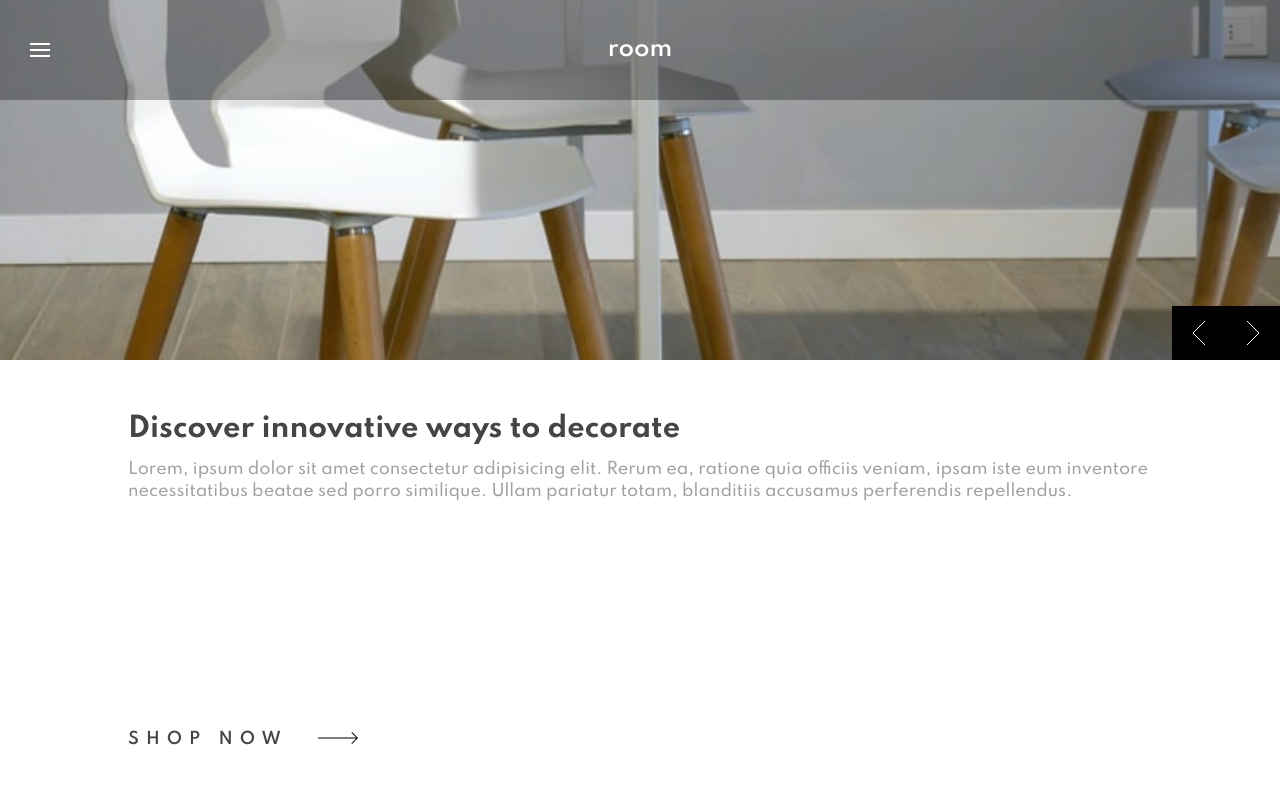
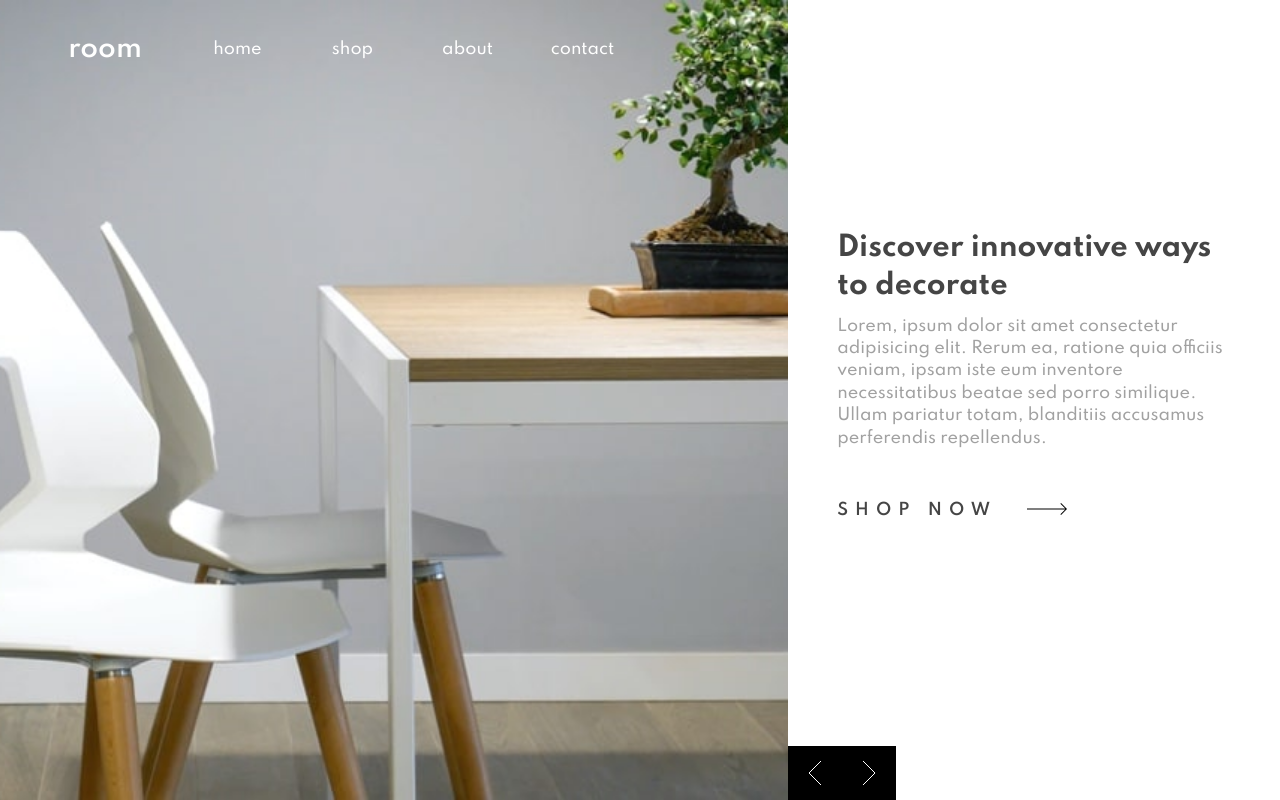
Before and after one commit to nysezgin/slider, a React (Create React App) app: page / in a window 1280 px wide. Shown: the top 800 px of the page. Built offline with nearby package versions, Linux system fonts and the light colour scheme.

Commit message:
desktop view added

```diff
--- a/src/App.js
+++ b/src/App.js
@@ -1,8 +1,8 @@
-import './reset.css';
-import './App.scss';
-import React, {useState, useEffect} from "react"
-import Header from './components/Header';
-import Main from './components/Main';
+import "./reset.css";
+import "./App.scss";
+import React, { useState, useEffect } from "react";
+import Header from "./components/Header";
+import Main from "./components/Main";
 
 function App() {
   //// Is Mobile?
@@ -22,7 +22,7 @@ function App() {
   }, []);
   return (
     <>
-    <Header />
+      <Header isMobile={isMobile} />
       <Main isMobile={isMobile} />
     </>
   );
--- a/src/App.scss
+++ b/src/App.scss
@@ -26,6 +26,7 @@ $main-title-color: hsl(0, 0%, 27%);
 // Other Variables
 $text-margin: 50px;
 $title-bottom-margin: 10px;
+$desktop-about-img-width: 30%;
 
 //// Extends
 %big-image {
@@ -68,6 +69,11 @@ body {
   background-color: rgba(0, 0, 0, 0.3);
   transition: background-color 0.6s ease-in-out;
 
+  @include desktop {
+    background-color: transparent;
+    grid-template-columns: 150px auto 50%;
+  }
+
   &--scrolled {
     background-color: black;
   }
@@ -77,6 +83,10 @@ body {
   display: flex;
   background-color: transparent;
   padding: 15px 0;
+
+  @include desktop {
+    display: none;
+  }
 }
 
 .logo {
@@ -85,6 +95,10 @@ body {
   color: $header-text-color;
   font-weight: 600;
   font-size: 1.4rem;
+
+  @include desktop {
+    font-size: 1.6rem;
+  }
 }
 
 // Navbar
@@ -95,16 +109,44 @@ body {
   grid-column: 1 / span 3;
   transition: height 0.4s ease-in-out;
 
+  @include desktop {
+    grid-row: auto;
+    grid-column: auto;
+  }
+
   &__list {
     display: flex;
     flex-direction: column;
     text-align: center;
+
+    @include desktop {
+      display: grid;
+      grid-template-columns: repeat(4, 1fr);
+    }
   }
 
   &__link {
     padding: 15px 0;
     display: block;
     color: $header-text-color;
+    border-bottom: solid 2px transparent;
+    transition: border-color 0.6s ease;
+
+    &:hover {
+      transition: background-color 0.6s ease;
+      @include desktop {
+        background-color: rgba(0, 0, 0, 0.5);
+        border-radius: 15px;
+      }
+    }
+
+    &--scrolled:hover {
+      @include desktop {
+        transition: border-color 0.6s ease;
+        border-bottom: solid 2px white;
+        border-radius: 0;
+      }
+    }
   }
 }
 
@@ -124,6 +166,13 @@ body {
 
 //// Main
 
+main {
+  @include desktop {
+    display: grid;
+    grid-template-rows: 100vh auto;
+  }
+}
+
 // Slider
 
 .slider {
@@ -131,12 +180,25 @@ body {
   overflow: hidden;
   height: 50rem;
 
+  @include tablet {
+    height: 45rem;
+  }
+
+  @include desktop {
+    height: auto;
+  }
+
   &__slide {
     position: absolute;
     top: 0;
     left: 0;
     opacity: 0;
     transition: all 0.5s ease-in-out;
+
+    @include desktop {
+      display: grid;
+      grid-template-columns: calc(70% - 108px) auto;
+    }
   }
 
   &__slide--active {
@@ -154,12 +216,22 @@ body {
 
   &__image {
     @extend %big-image;
+
+    @include desktop {
+      height: 100vh;
+    }
   }
 
   &__button-wrapper {
     position: absolute;
     top: 306px;
     right: 0;
+
+    @include desktop {
+      top: auto;
+      bottom: 0;
+      right: $desktop-about-img-width;
+    }
   }
 
   &__button {
@@ -178,7 +250,12 @@ body {
   }
 
   &__info-wrapper {
+    position: relative;
     @extend %info-wrapper;
+
+    @include desktop {
+      align-self: center;
+    }
   }
 
   &__title {
@@ -191,17 +268,14 @@ body {
   &__info {
     color: $main-text-color;
     max-height: 160px;
-    overflow: scroll;
+    overflow: auto;
   }
 
   &__shop-link {
-    position: absolute;
-    margin: $text-margin 10%;
+    margin: $text-margin 0;
     letter-spacing: 7px;
     color: $main-title-color;
     font-weight: 600;
-    bottom: 0;
-    left: 0;
     transition: color 0.4s ease;
 
     &:hover {
@@ -217,6 +291,12 @@ body {
 // About
 
 .about {
+  @include desktop {
+    display: grid;
+    grid-template-columns: $desktop-about-img-width auto $desktop-about-img-width;
+    align-items: center;
+  }
+
   &__info-wrapper {
     @extend %info-wrapper;
   }
@@ -234,5 +314,26 @@ body {
 
   &__image {
     @extend %big-image;
+
+    @include desktop {
+      height: 100%;
+    }
   }
 }
+
+//// Custom Scrollbar
+
+::-webkit-scrollbar-track {
+  box-shadow: inset 0 0 4px rgba(0, 0, 0, 0.3);
+  background-color: #f5f5f5;
+}
+
+::-webkit-scrollbar {
+  width: 7px;
+  height: 7px;
+  background-color: #f5f5f5;
+}
+
+::-webkit-scrollbar-thumb {
+  background-color: #000000;
+}
--- a/src/components/Header.js
+++ b/src/components/Header.js
@@ -1,7 +1,7 @@
 import React, { useState, useEffect, useRef } from "react";
 import { ReactComponent as MenuIcon } from "./images/icon-hamburger.svg";
 
-export default function Header() {
+export default function Header({ isMobile }) {
   //// Monitor scrollY activity
   const [scrolled, setScrolled] = useState(false);
 
@@ -26,13 +26,14 @@ export default function Header() {
   const [showNavbar, setShowNavbar] = useState(false);
 
   useEffect(() => {
-    const navbarListHeight = navbarListRef.current.getBoundingClientRect().height;
-    if (showNavbar) {
-      navbarRef.current.style.height = `${navbarListHeight}px`
-    } else {
-      navbarRef.current.style.height = "0px";
-    }
-  }, [showNavbar])
+    const navbarListHeight = navbarListRef.current.getBoundingClientRect()
+      .height;
+      if (showNavbar || !isMobile) {
+        navbarRef.current.style.height = `${navbarListHeight}px`;
+      } else {
+        navbarRef.current.style.height = "0px";
+      }
+  }, [showNavbar, isMobile]);
 
   return (
     <header
@@ -50,22 +51,22 @@ export default function Header() {
       <nav className="navbar" ref={navbarRef}>
         <ul className="navbar__list" ref={navbarListRef}>
           <li className="navbar__item">
-            <a className="navbar__link" href="/">
+            <a className={scrolled && !isMobile ? "navbar__link navbar__link--scrolled" : "navbar__link"} href="/">
               home
             </a>
           </li>
           <li className="navbar__item">
-            <a className="navbar__link" href="/">
+            <a className={scrolled && !isMobile ? "navbar__link navbar__link--scrolled" : "navbar__link"} href="/">
               shop
             </a>
           </li>
           <li className="navbar__item">
-            <a className="navbar__link" href="/">
+            <a className={scrolled && !isMobile ? "navbar__link navbar__link--scrolled" : "navbar__link"} href="/">
               about
             </a>
           </li>
           <li className="navbar__item">
-            <a className="navbar__link" href="/">
+            <a className={scrolled && !isMobile ? "navbar__link navbar__link--scrolled" : "navbar__link"} href="/">
               contact
             </a>
           </li>
@@ -73,9 +74,7 @@ export default function Header() {
       </nav>
       <div
         className={
-          showNavbar
-            ? "navbar-modal navbar-modal--active"
-            : "navbar-modal"
+          showNavbar ? "navbar-modal navbar-modal--active" : "navbar-modal"
         }
         onClick={() => setShowNavbar(!showNavbar)}
       />
--- a/src/components/main/Slider.js
+++ b/src/components/main/Slider.js
@@ -38,14 +38,14 @@ export default function Slider({isMobile}) {
             <div className="slider__info-wrapper">
               <h2 className="slider__title">{title}</h2>
               <p className="slider__info">{info}</p>
+      <a href="/" className="slider__shop-link">
+        SHOP NOW
+        <ArrowIcon className="slider__shop-icon" />
+      </a>
             </div>
           </div>
         );
       })}
-      <a href="/" className="slider__shop-link">
-        SHOP NOW
-        <ArrowIcon className="slider__shop-icon" />
-      </a>
       <div className="slider__button-wrapper">
         <button
           type="button"
```
Lines whose indentation alone changed are shown as unchanged.
